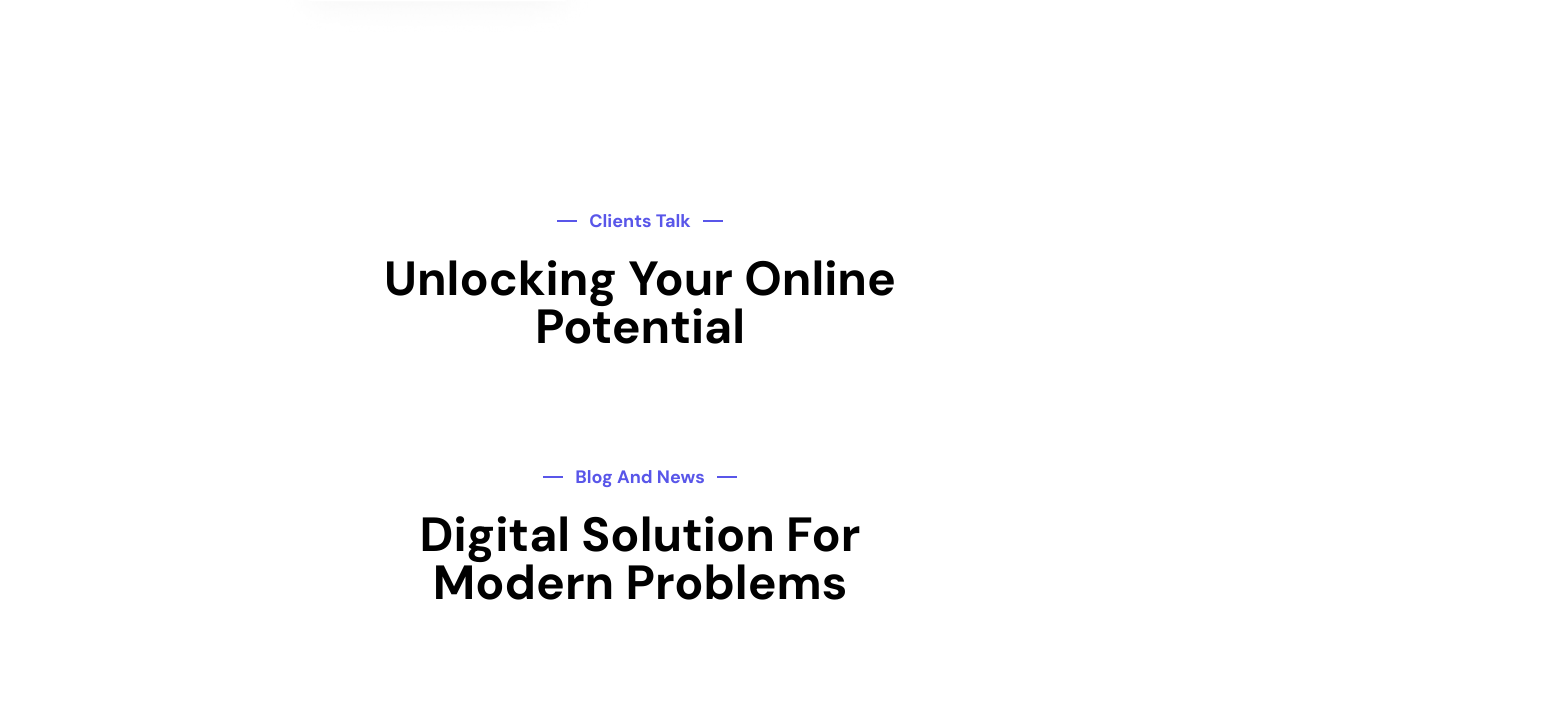
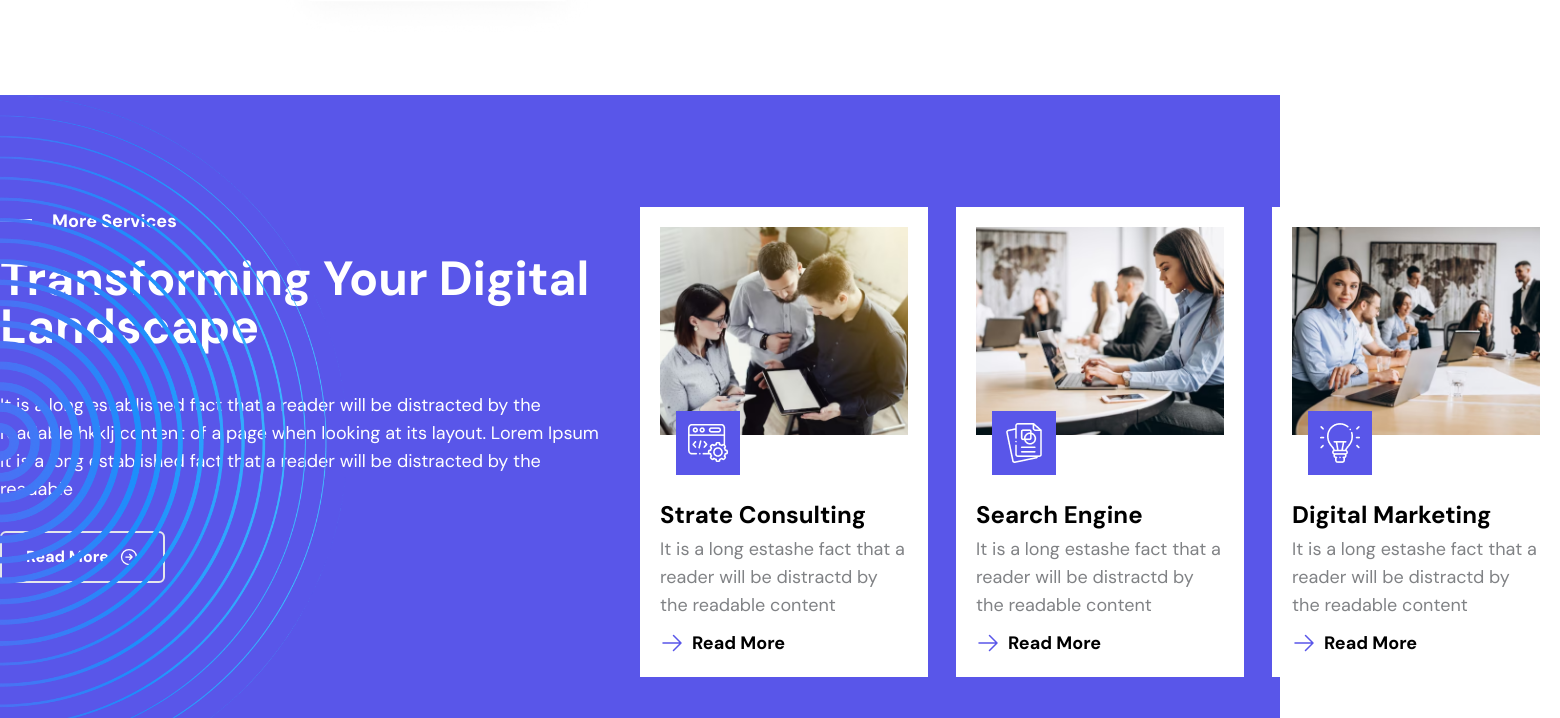
Before and after one commit to mubasyir19/Pixlab07, a Next.js app: page / in a window 1280 px wide. Shown: the part 5838-6556 px from the top of the page, 1560 px wide, since content can reach past the window. Before the commit the page ends 6452 px from the top, so only its background shows below. Built offline with nearby package versions, Linux system fonts and the light colour scheme.

Commit message:
add: more service section

```diff
--- a/src/app/page.tsx
+++ b/src/app/page.tsx
@@ -6,6 +6,7 @@ import {
   EnvelopeIcon,
   ChevronDownIcon,
   ArrowLongRightIcon,
+  ArrowRightIcon,
 } from "@heroicons/react/24/solid";
 import { ArrowRightCircleIcon } from "@heroicons/react/24/outline";
 
@@ -1106,6 +1107,139 @@ export default function Home() {
           </div>
         </div>
       </section>
+      <section id="services" className="relative mt-28 bg-primary py-28">
+        <div className="container mx-auto flex gap-x-7">
+          <div className="w-1/2">
+            <div className="flex items-center gap-x-5">
+              <div className="h-[3px] w-8 bg-white"></div>
+              <p className="text-lg font-bold text-white">More Services</p>
+            </div>
+            <h1 className="mt-5 text-5xl font-bold text-white">
+              Transforming Your Digital <br /> Landscape
+            </h1>
+            <p className="mt-10 text-lg text-white">
+              It is a long established fact that a reader will be distracted by
+              the readable hkklj content of a page when looking at its layout.
+              Lorem Ipsum It is a long established fact that a reader will be
+              distracted by the readable
+            </p>
+            <button className="bprder-whhite group mt-7 flex items-center gap-x-2.5 rounded-md border-2 px-6 py-3 text-base font-bold text-white">
+              Read More
+              <ArrowRightCircleIcon className="h-auto w-5 text-white" />
+            </button>
+          </div>
+          <div className="w-1/2 overflow-x-visible">
+            <div className="flex gap-x-7">
+              <div className="card-service min-w-72 bg-white p-5">
+                <div className="relative">
+                  <Image
+                    src={`/strate-consulting.png`}
+                    width={260}
+                    height={220}
+                    alt="consulting"
+                    className="h-52 w-full object-cover"
+                  />
+                  <div className="absolute -bottom-10 left-4 flex h-16 w-16 items-center justify-center bg-primary">
+                    <Image
+                      src={`/coding.png`}
+                      width={40}
+                      height={40}
+                      alt="consulting"
+                      className="h-10 w-10"
+                    />
+                  </div>
+                </div>
+                <h3 className="mt-16 text-2xl font-bold text-black">
+                  Strate Consulting
+                </h3>
+                <p className="mt-1 text-lg text-[#808285]">
+                  It is a long estashe fact that a reader will be distractd by
+                  the readable content
+                </p>
+                <Link href={`#`} className="mt-2.5 flex items-center gap-x-2">
+                  <ArrowRightIcon className="h-6 text-primary" />
+                  <span className="text-lg font-bold text-black">
+                    Read More
+                  </span>
+                </Link>
+              </div>
+              <div className="card-service min-w-72 bg-white p-5">
+                <div className="relative">
+                  <Image
+                    src={`/search-engine.png`}
+                    width={260}
+                    height={220}
+                    alt="search engine"
+                    className="h-52 w-full object-cover"
+                  />
+                  <div className="absolute -bottom-10 left-4 flex h-16 w-16 items-center justify-center bg-primary">
+                    <Image
+                      src={`/Draft.png`}
+                      width={40}
+                      height={40}
+                      alt="consulting"
+                      className="h-10 w-10"
+                    />
+                  </div>
+                </div>
+                <h3 className="mt-16 text-2xl font-bold text-black">
+                  Search Engine
+                </h3>
+                <p className="mt-1 text-lg text-[#808285]">
+                  It is a long estashe fact that a reader will be distractd by
+                  the readable content
+                </p>
+                <Link href={`#`} className="mt-2.5 flex items-center gap-x-2">
+                  <ArrowRightIcon className="h-6 text-primary" />
+                  <span className="text-lg font-bold text-black">
+                    Read More
+                  </span>
+                </Link>
+              </div>
+              <div className="card-service min-w-72 bg-white p-5">
+                <div className="relative">
+                  <Image
+                    src={`/digital-marketing.png`}
+                    width={260}
+                    height={220}
+                    alt="digital marketing"
+                    className="h-52 w-full object-cover"
+                  />
+                  <div className="absolute -bottom-10 left-4 flex h-16 w-16 items-center justify-center bg-primary">
+                    <Image
+                      src={`/light.png`}
+                      width={40}
+                      height={40}
+                      alt="consulting"
+                      className="h-10 w-10"
+                    />
+                  </div>
+                </div>
+                <h3 className="mt-16 text-2xl font-bold text-black">
+                  Digital Marketing
+                </h3>
+                <p className="mt-1 text-lg text-[#808285]">
+                  It is a long estashe fact that a reader will be distractd by
+                  the readable content
+                </p>
+                <Link href={`#`} className="mt-2.5 flex items-center gap-x-2">
+                  <ArrowRightIcon className="h-6 text-primary" />
+                  <span className="text-lg font-bold text-black">
+                    Read More
+                  </span>
+                </Link>
+              </div>
+            </div>
+          </div>
+        </div>
+        <Image
+          src={`/circular.png`}
+          width={608}
+          height={608}
+          alt="circular"
+          className="absolute left-0 top-0 h-full w-auto"
+        />
+      </section>
       <section className="container mx-auto mt-28">
         <div className="grid grid-cols-4 gap-7"></div>
       </section>
```
